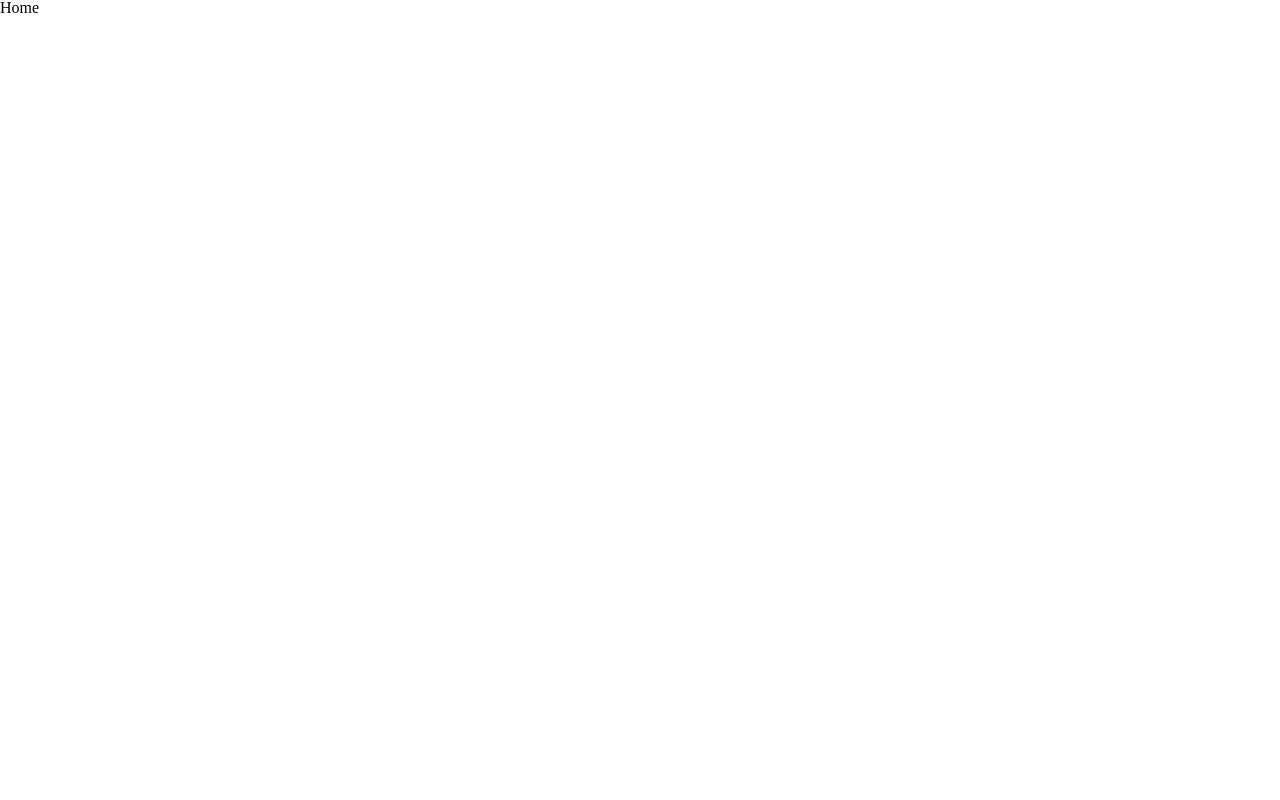
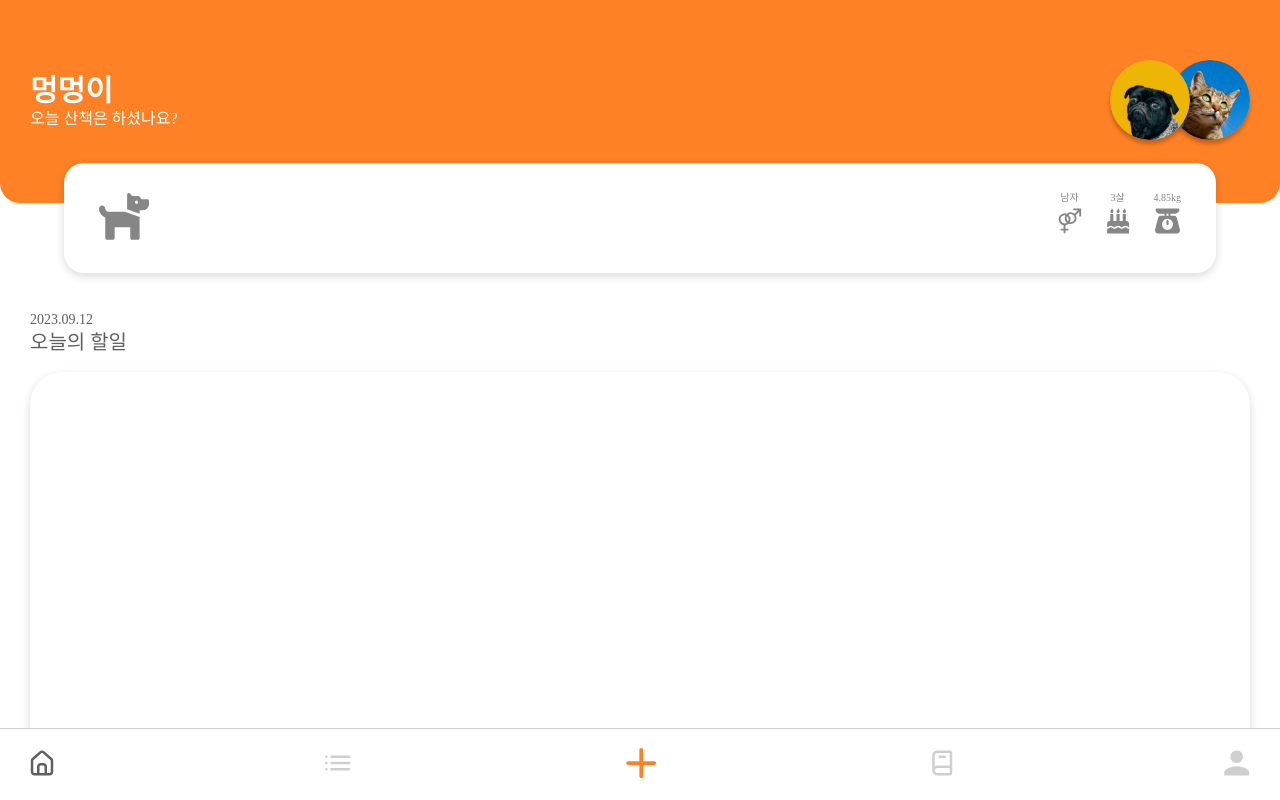
Before and after one commit to Hyen636/DailyPet, a Vue app in the folder daily-pet/: page / in a window 1280 px wide. Shown: the top 800 px of the page. Built offline with nearby package versions, Linux system fonts and the light colour scheme.

Commit message:
feat: HomePage 제작(#8)

```diff
--- a/daily-pet/src/views/HomePage.vue
+++ b/daily-pet/src/views/HomePage.vue
@@ -1,7 +1,34 @@
-<script setup lang="ts"></script>
+<script setup lang="ts">
+import { reactive } from 'vue'
+import Profile from '../components/Profile/Profile.vue'
+import Navigation from '../components/Common/Navigation/Navigation.vue'
+import EmptyTodo from '../components/Todo/EmptyTodo/EmptyTodo.vue'
+import Image_1 from '@/assets/images/avatar_1.png'
+import Image_2 from '@/assets/images/avatar_2.png'
+
+const profile = reactive({
+  name: '멍멍이',
+  greeting: '오늘 산책은 하셨나요?',
+  images: [Image_1, Image_2],
+  type: 'dog',
+  gender: '남자',
+  age: 3,
+  weight: 4.85
+})
+</script>
 
 <template>
-  <div>Home</div>
+  <Profile
+    :name="profile.name"
+    :greeting="profile.greeting"
+    :images="profile.images"
+    :type="profile.type"
+    :gender="profile.gender"
+    :age="profile.age"
+    :weight="profile.weight"
+  />
+  <EmptyTodo />
+  <Navigation />
 </template>
 
-<style scoped></style>
+<style lang="scss" scoped></style>
```
